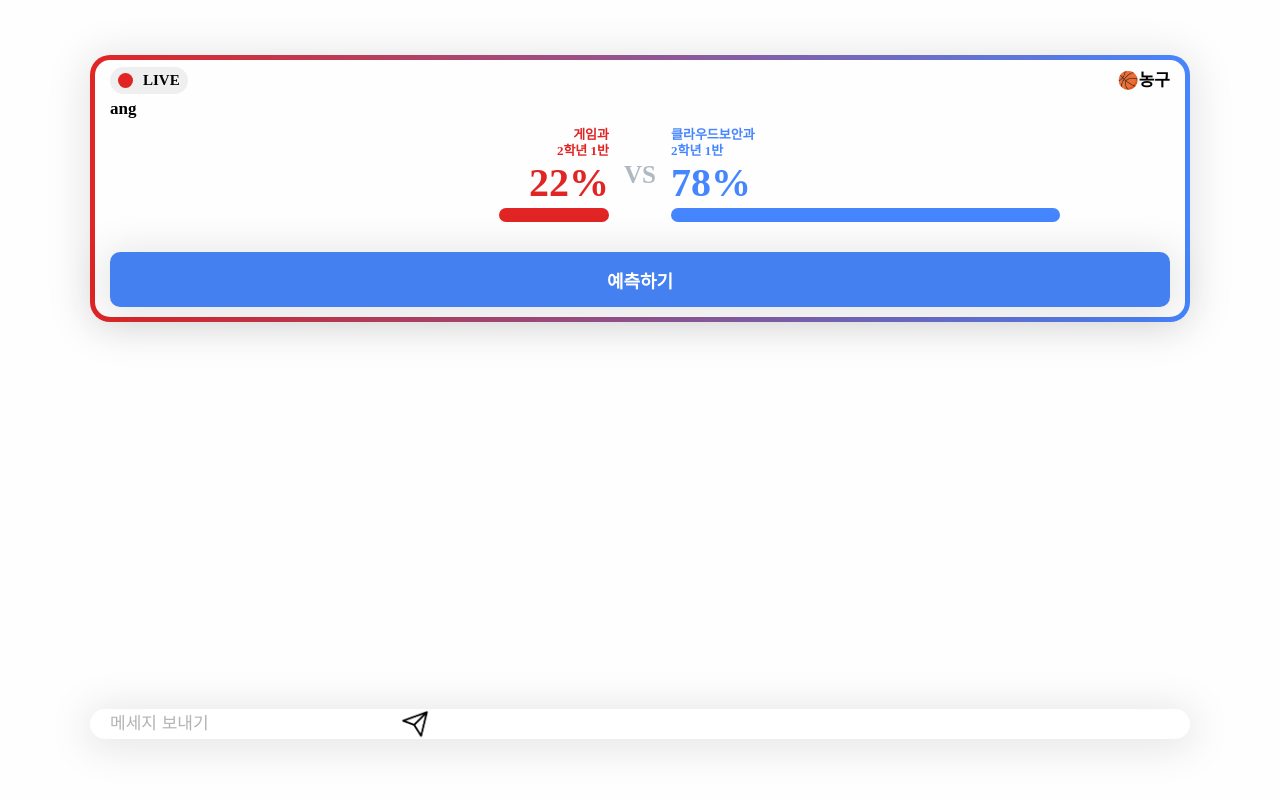
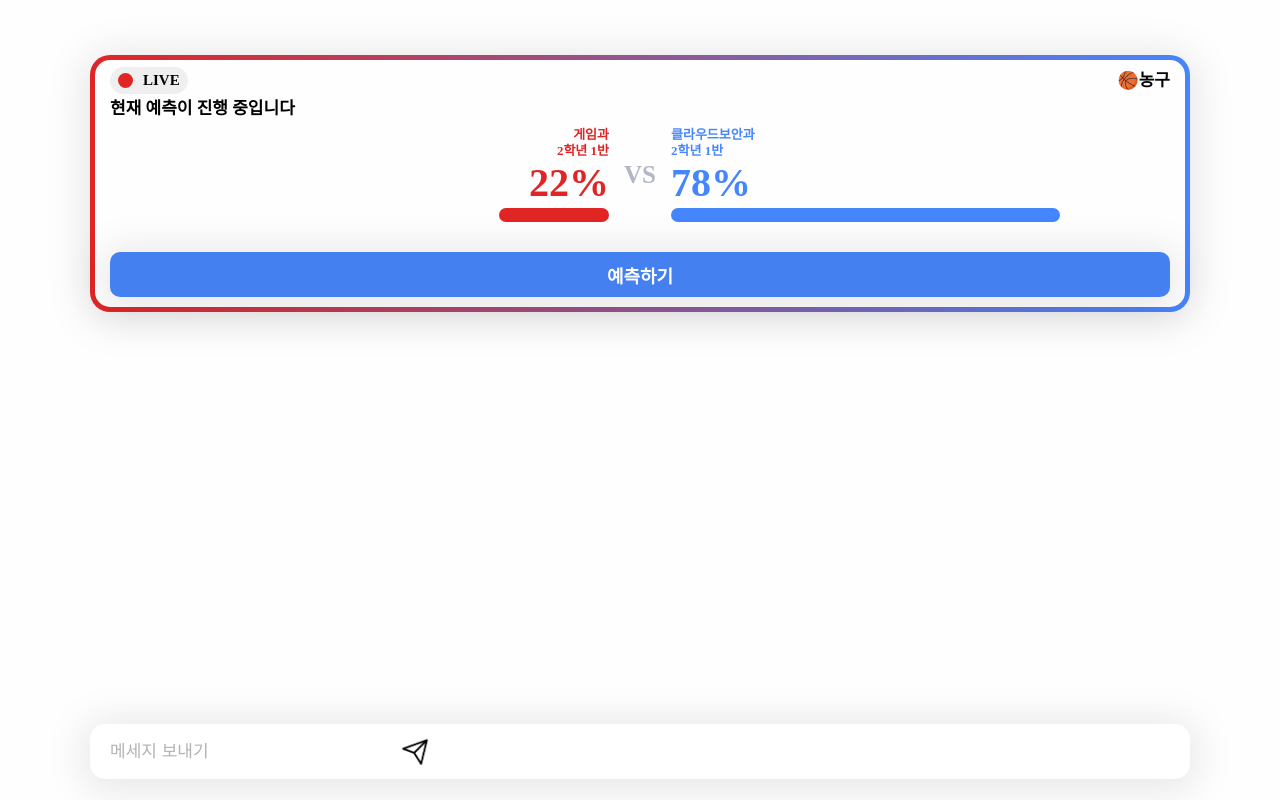
Before and after one commit to hansei-hanum/hanum-frontend-sports, a React (Vite) app: page /LiveChatting in a window 1280 px wide. Built offline with nearby package versions, Linux system fonts and the light colour scheme.

Commit message:
fix: fix button styles and chatting box ...

```diff
--- a/src/components/LiveChatting/index.tsx
+++ b/src/components/LiveChatting/index.tsx
@@ -14,13 +14,19 @@ export const LiveChatting: React.FC = () => {
     return (
         <section>
             <S.LiveChatSectionContainer>
-                <GameSchedule isbutton={true} description="ang" scheduleData={MatchList.data.games[0]} />
+                <GameSchedule
+                    isbutton={true}
+                    description="현재 예측이 진행 중입니다"
+                    scheduleData={MatchList.data.games[0]}
+                />
                 <S.ChattingContainer>
                     {comments.map((comment, index) => (
                         <ChatBox key={index} name="권기현" comment={comment} />
                     ))}
                 </S.ChattingContainer>
-                <ChattingBox onCommentSubmit={handleCommentSubmit} />
+                <S.WriteChatCont>
+                    <ChattingBox onCommentSubmit={handleCommentSubmit} />
+                </S.WriteChatCont>
             </S.LiveChatSectionContainer>
         </section>
     );
--- a/src/components/LiveChatting/styled.ts
+++ b/src/components/LiveChatting/styled.ts
@@ -25,3 +25,7 @@ export const ChattingContainer = styled.div`
     touch-action: pan-y;
     -webkit-overflow-scrolling: touch;
 `;
+
+export const WriteChatCont = styled.div`
+    margin-bottom: -40px;
+`;
--- a/src/components/common/ChattingBox/styled.ts
+++ b/src/components/common/ChattingBox/styled.ts
@@ -2,7 +2,7 @@ import styled from '@emotion/styled';
 
 export const ChatContainer = styled.div`
     width: 100%;
-    height: 70px;
+    height: 55px;
     border-radius: 15px;
     background-color: #ffffff;
     margin-top: 15px;
--- a/src/components/common/PredictBox/styled.ts
+++ b/src/components/common/PredictBox/styled.ts
@@ -36,7 +36,7 @@ export const TeamBox = styled.div<TeamBoxProps>`
     flex-direction: column;
     gap: 10px;
     border: 3px solid #e7e7e7;
-    border-radius: 20px;
+    border-radius: 10px;
     padding: 10px 5px;
 `;
 
--- a/src/components/common/SubmitButton/styled.ts
+++ b/src/components/common/SubmitButton/styled.ts
@@ -2,7 +2,7 @@ import styled from '@emotion/styled';
 
 export const SubmitContainer = styled.button`
     width: 100%;
-    height: 55px;
+    height: 45px;
     margin-bottom: 10px;
     border-radius: 10px;
     background-color: #4580f1;
```
